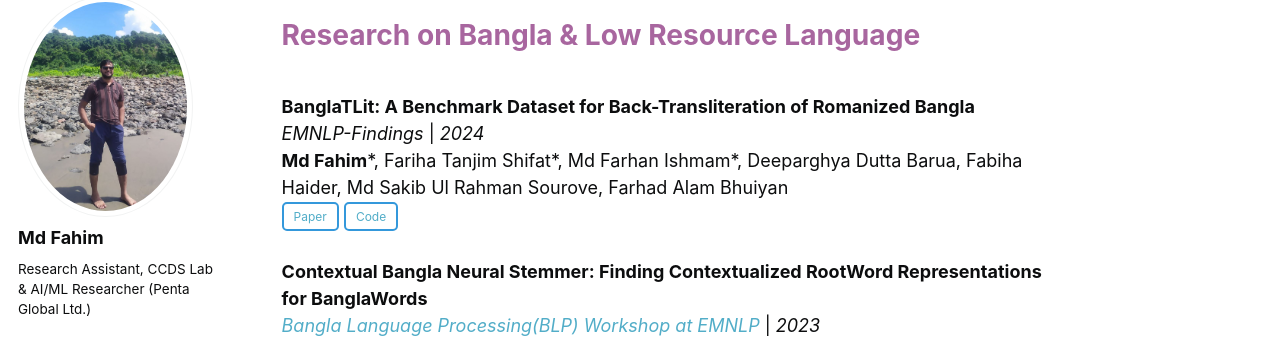
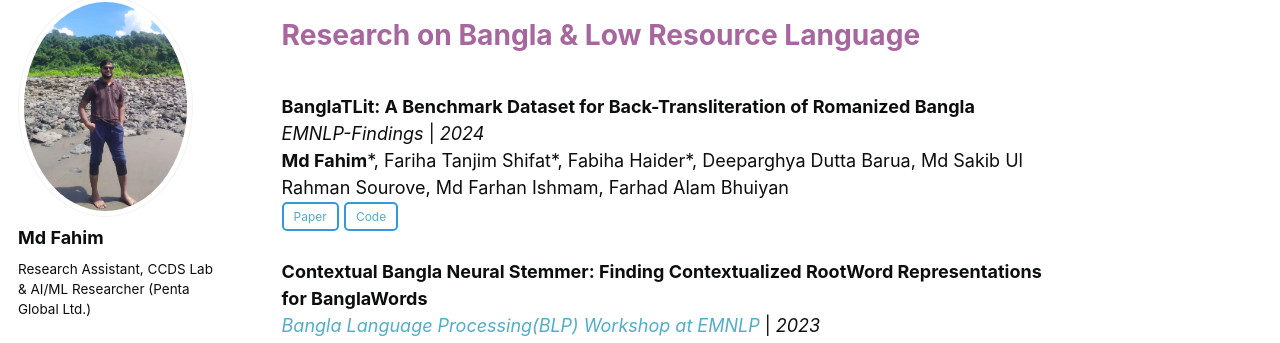
Before and after one commit to md-fahim/md-fahim.github.io, a Jekyll site: the page built from _pages/publications.html, in a window 1280 px wide and 900 px high, scrolled down 1035 px. Shown: the part 110-453 px from the top of the window. Built offline with Jekyll 4.4.1, drawn with Linux system fonts in a browser that asks for light colours; some web fonts are replaced.

Commit message:
minor_update_2

```diff
--- a/_pages/publications.html
+++ b/_pages/publications.html
@@ -91,7 +91,7 @@
 <div class="section-item">
     <strong>BanglaTLit: A Benchmark Dataset for Back-Transliteration of Romanized Bangla</strong><br>
     <em>EMNLP-Findings</em> | <em>2024</em><br>
-    <strong>Md Fahim</strong>*, Fariha Tanjim Shifat*, Md Farhan Ishmam*, Deeparghya Dutta Barua, Fabiha Haider, Md Sakib Ul Rahman Sourove, Farhad Alam Bhuiyan<br>
+    <strong>Md Fahim</strong>*, Fariha Tanjim Shifat*, Fabiha Haider*, Deeparghya Dutta Barua, Md Sakib Ul Rahman Sourove, Md Farhan Ishmam, Farhad Alam Bhuiyan<br>
     <button class="transparent-button" onclick="window.location.href='https://aclanthology.org/2024.findings-emnlp.859.pdf'"><a href="https://aclanthology.org/2024.findings-emnlp.859.pdf">Paper</a></button>
     <button class="transparent-button" onclick="window.location.href='https://github.com/farhanishmam/BanglaTLit'"><a href="https://github.com/farhanishmam/BanglaTLit">Code</a></button>
 </div>
```
